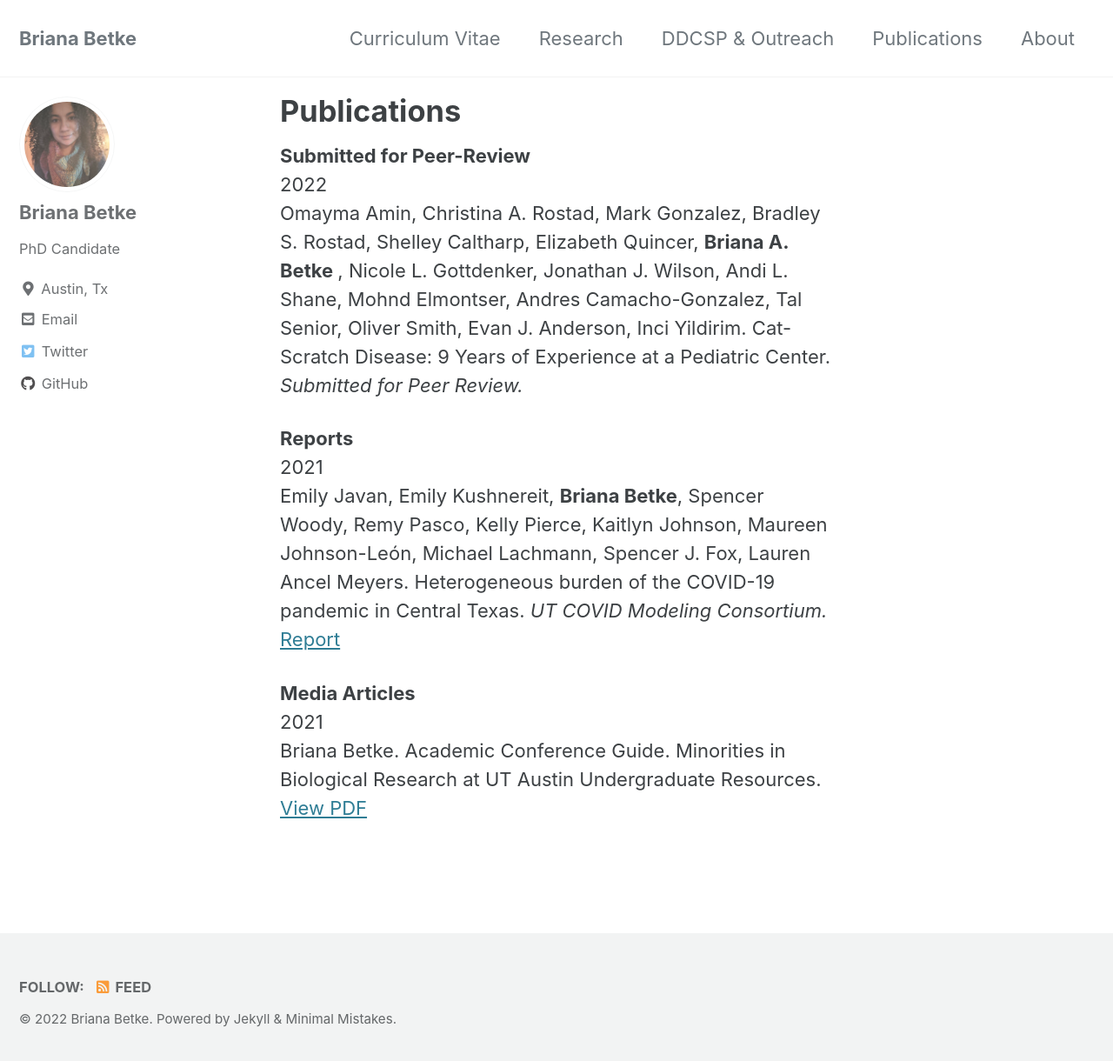
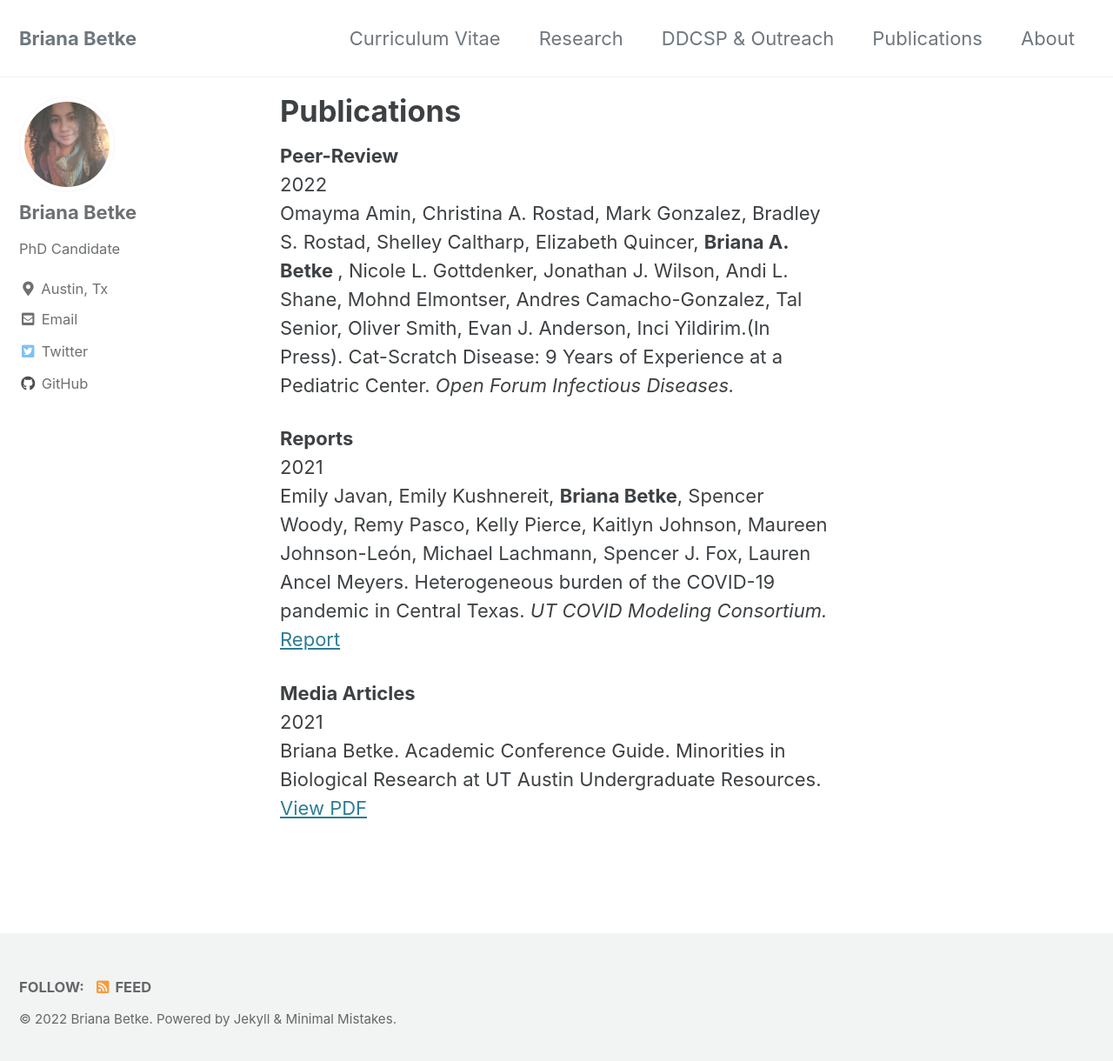
Before and after one commit to babetke/babetke.github.io, a Jekyll site: the page built from _pages/publications.md, in a window 1280 px wide and 1228 px high. Shown: the top 1220 px of the window at 87% size. Built offline with Jekyll 4.4.1, drawn with Linux system fonts in a browser that asks for light colours; cached includes are drawn as plain includes.

Commit message:
Updating status of manuscript

```diff
--- a/_pages/publications.md
+++ b/_pages/publications.md
@@ -3,9 +3,9 @@ title: "Publications"
 permalink: /publications/
 ---
 
-**Submitted for Peer-Review**
+**Peer-Review**
 2022
-Omayma Amin, Christina A. Rostad, Mark Gonzalez, Bradley S. Rostad, Shelley Caltharp, Elizabeth Quincer, <strong> Briana A. Betke </strong>, Nicole L. Gottdenker, Jonathan J. Wilson, Andi L. Shane, Mohnd Elmontser, Andres Camacho-Gonzalez, Tal Senior, Oliver Smith, Evan J. Anderson, Inci Yildirim. Cat-Scratch Disease: 9 Years of Experience at a Pediatric Center. *Submitted for Peer Review.*
+Omayma Amin, Christina A. Rostad, Mark Gonzalez, Bradley S. Rostad, Shelley Caltharp, Elizabeth Quincer, <strong> Briana A. Betke </strong>, Nicole L. Gottdenker, Jonathan J. Wilson, Andi L. Shane, Mohnd Elmontser, Andres Camacho-Gonzalez, Tal Senior, Oliver Smith, Evan J. Anderson, Inci Yildirim.(In Press). Cat-Scratch Disease: 9 Years of Experience at a Pediatric Center. *Open Forum Infectious Diseases.*
 
 
 **Reports**
```
